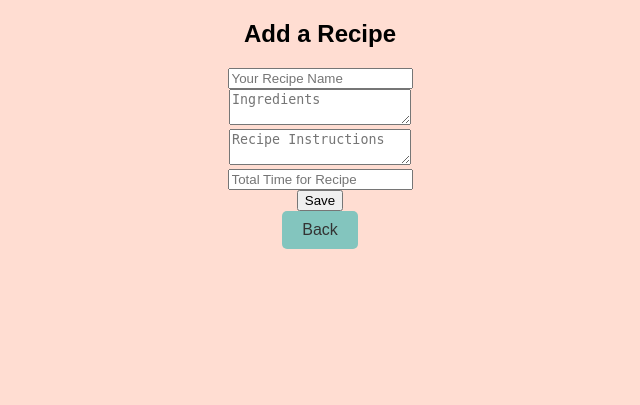
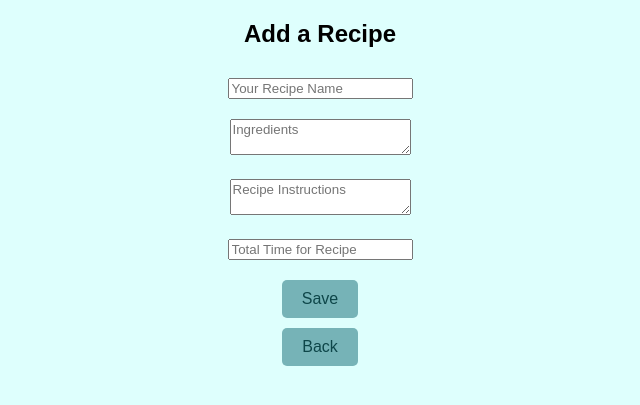
Before and after one commit to software-students-fall2023/2-web-app-exercise-chili, a Flask app: page /add in a window 1280 px wide. Shown: the top 405 px of the page, without its empty margins (320-960 px from the left). Run offline with Flask 3, Linux system fonts and the light colour scheme; parts of the project's set-up code (start-up, migrations or seed data) failed here and were passed over; some libraries are stand-ins or nearby versions.

Commit message:
add form css styles

```diff
--- a/static/css/style.css
+++ b/static/css/style.css
@@ -1,10 +1,10 @@
 :root {
-    --primary-color: #3a8990;
-    --secondary-color: #83C5BE;
-    --tertiary-color: #53A39B;
-    --accent-color: #E29578;
-    --text-color: #333;
-    --background-color: #FFDDD2;
+    --primary-color: #b8e7eb;
+    --secondary-color: #76B3B7;
+    --tertiary-color: #4F8487;
+    --accent-color: #EBB7B7;
+    --text-color: #0E4649;
+    --background-color: #DEFFFD;
 }
 
 body {
@@ -14,6 +14,7 @@ body {
     text-align: center;
 }
 
+input[type="submit"],
 button {
     padding: 10px 20px;
     font-size: 16px;
@@ -26,6 +27,7 @@ button {
     transition: background-color 0.3s;
 }
 
+input[type="submit"]:hover,
 button:hover {
     background-color: var(--tertiary-color);
 }
@@ -55,5 +57,12 @@ article.post {
 }
 
 article.post .recipe-name {
-    font-size: 12px;
+    font-size: 20px;
+    font-style: italic;
 }
+
+form textarea,
+form input{
+    margin: 10px;
+    font-family: "Bahnschrift", sans-serif;
+}
--- a/templates/add_recipe_form.html
+++ b/templates/add_recipe_form.html
@@ -1,10 +1,11 @@
 <!DOCTYPE html>
+
 <html lang="en">
 <head>
     <meta charset="UTF-8">
     <meta name="viewport" content="width=device-width, initial-scale=1.0">
     <title>Add a Recipe</title>
-    <link rel="stylesheet" href="style.css">
+    <link rel="stylesheet" type="text/css" href="/static/css/style.css">
 </head>
 <body>
     <h2>Add a Recipe</h2>
```
